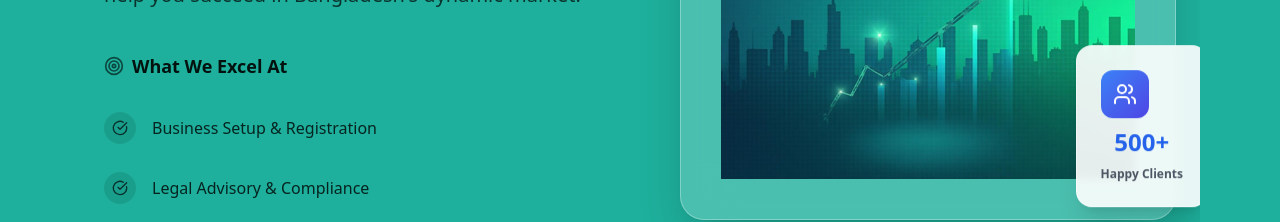
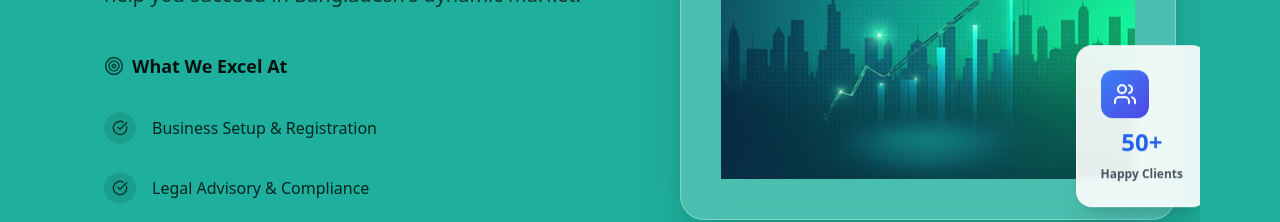
Before and after one commit to Amit01999/BePro-Business-Consultancy, a React (Vite) app: page / in a window 1280 px wide. Shown: the part 1680-1902 px from the top of the page. Built offline with nearby package versions, Linux system fonts and the light colour scheme.

Commit message:
50 adaded

```diff
--- a/src/components/BusinessHeroSection.jsx
+++ b/src/components/BusinessHeroSection.jsx
@@ -13,7 +13,7 @@
 
 const BusinessHeroSection = () => {
   const trustIndicators = [
-    { icon: Users, text: 'Clients Served', count: '500+' },
+    { icon: Users, text: 'Clients Served', count: '50+' },
     { icon: TrendingUp, text: 'Success Rate', count: '95%' },
     { icon: Award, text: 'Years Excellence', count: '10+' },
     { icon: Globe, text: 'Market Leader', count: 'BD' },
@@ -190,7 +190,7 @@
                 <div className="w-12 h-12 bg-gradient-to-br from-blue-500 to-indigo-600 rounded-xl flex items-center justify-center">
                   <Users className="w-6 h-6 text-white" />
                 </div>
-                <p className="text-2xl font-bold text-blue-600">500+</p>
+                <p className="text-2xl font-bold text-blue-600">50+</p>
                 <p className="text-xs text-gray-600 font-semibold">
                   Happy Clients
                 </p>
```
